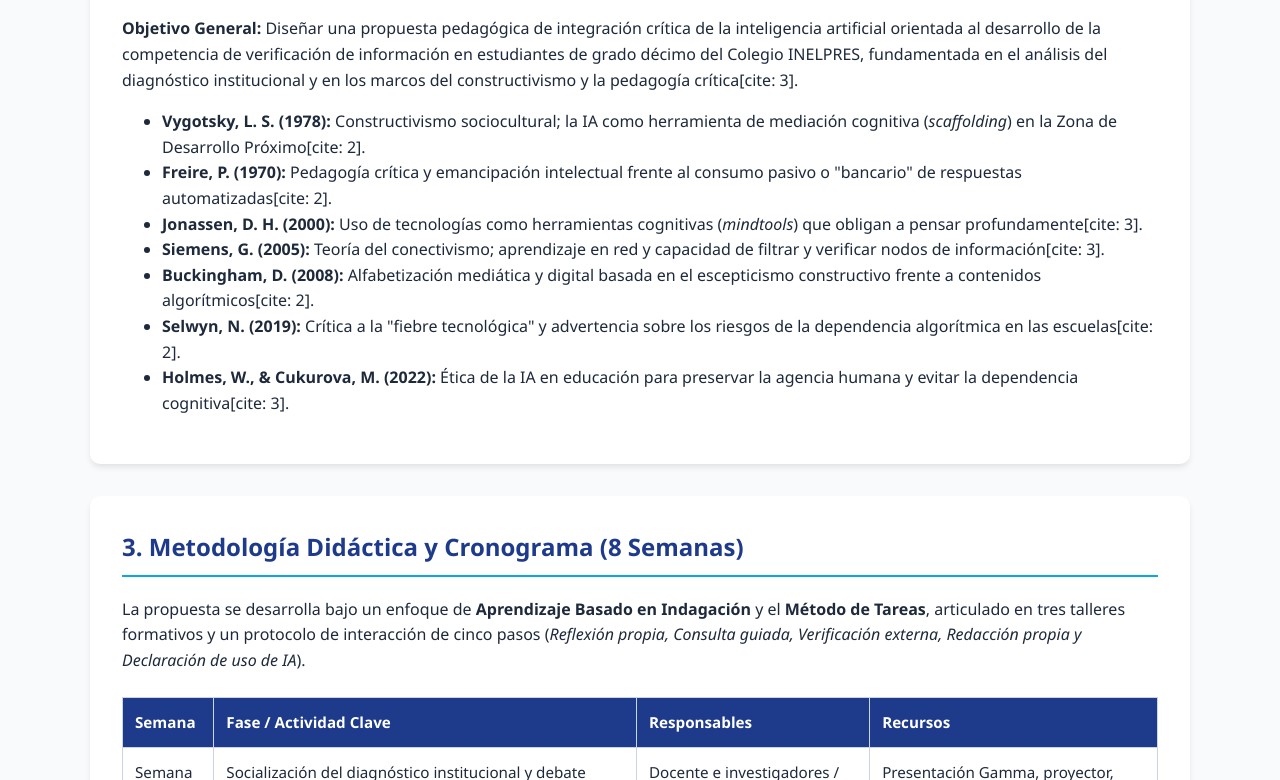
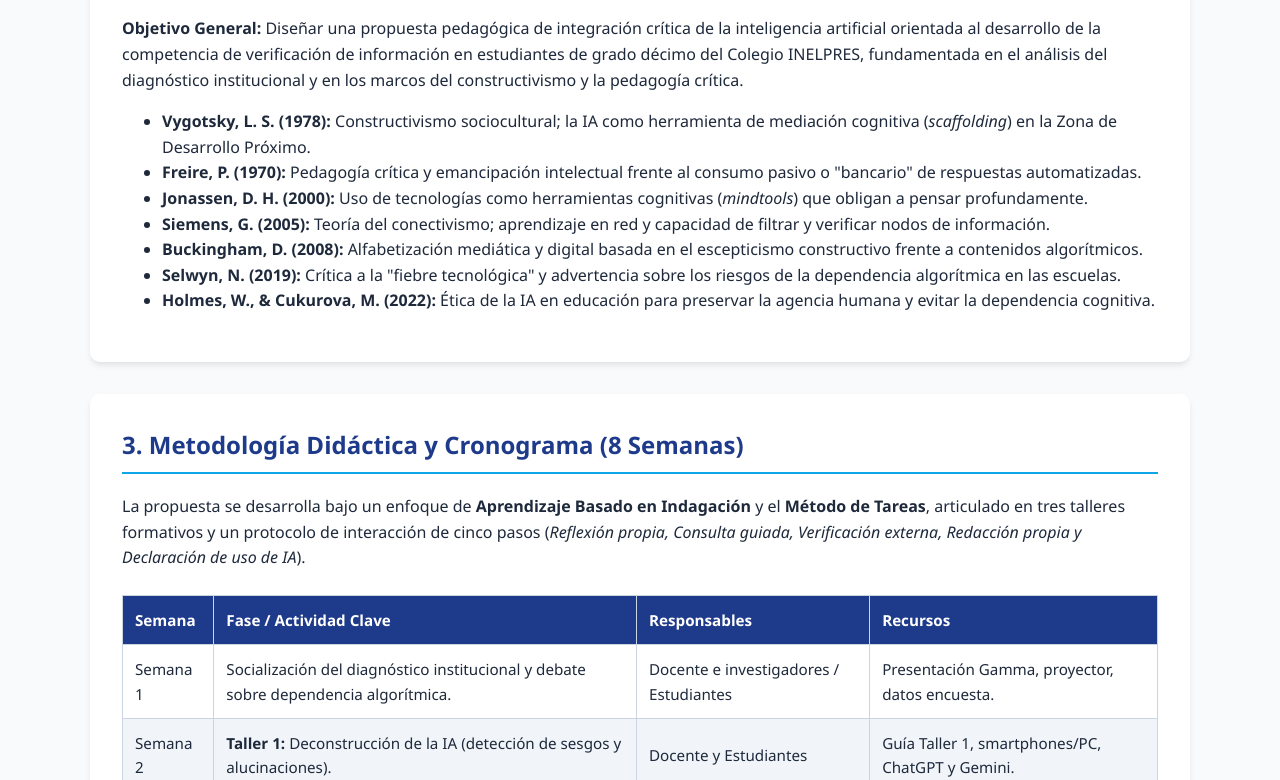
Before and after one commit to jacostamejia95-web/portafolio-ia-inelpres, a plain HTML site: page index.html in a window 1280 px wide. Shown: the part 960-1740 px from the top of the page. Drawn offline with Linux system fonts and the light colour scheme.

Commit message:
Update index.html

```diff
--- a/index.html
+++ b/index.html
@@ -150,15 +150,15 @@
 
     <section id="fundamento">
         <h2>2. Naturaleza del Proyecto y Referentes Teóricos</h2>
-        <p><strong>Objetivo General:</strong> Diseñar una propuesta pedagógica de integración crítica de la inteligencia artificial orientada al desarrollo de la competencia de verificación de información en estudiantes de grado décimo del Colegio INELPRES, fundamentada en el análisis del diagnóstico institucional y en los marcos del constructivismo y la pedagogía crítica[cite: 3].</p>
+        <p><strong>Objetivo General:</strong> Diseñar una propuesta pedagógica de integración crítica de la inteligencia artificial orientada al desarrollo de la competencia de verificación de información en estudiantes de grado décimo del Colegio INELPRES, fundamentada en el análisis del diagnóstico institucional y en los marcos del constructivismo y la pedagogía crítica.</p>
         <ul>
-            <li><strong>Vygotsky, L. S. (1978):</strong> Constructivismo sociocultural; la IA como herramienta de mediación cognitiva (<em>scaffolding</em>) en la Zona de Desarrollo Próximo[cite: 2].</li>
-            <li><strong>Freire, P. (1970):</strong> Pedagogía crítica y emancipación intelectual frente al consumo pasivo o "bancario" de respuestas automatizadas[cite: 2].</li>
-            <li><strong>Jonassen, D. H. (2000):</strong> Uso de tecnologías como herramientas cognitivas (<em>mindtools</em>) que obligan a pensar profundamente[cite: 3].</li>
-            <li><strong>Siemens, G. (2005):</strong> Teoría del conectivismo; aprendizaje en red y capacidad de filtrar y verificar nodos de información[cite: 3].</li>
-            <li><strong>Buckingham, D. (2008):</strong> Alfabetización mediática y digital basada en el escepticismo constructivo frente a contenidos algorítmicos[cite: 2].</li>
-            <li><strong>Selwyn, N. (2019):</strong> Crítica a la "fiebre tecnológica" y advertencia sobre los riesgos de la dependencia algorítmica en las escuelas[cite: 2].</li>
-            <li><strong>Holmes, W., & Cukurova, M. (2022):</strong> Ética de la IA en educación para preservar la agencia humana y evitar la dependencia cognitiva[cite: 3].</li>
+            <li><strong>Vygotsky, L. S. (1978):</strong> Constructivismo sociocultural; la IA como herramienta de mediación cognitiva (<em>scaffolding</em>) en la Zona de Desarrollo Próximo.</li>
+            <li><strong>Freire, P. (1970):</strong> Pedagogía crítica y emancipación intelectual frente al consumo pasivo o "bancario" de respuestas automatizadas.</li>
+            <li><strong>Jonassen, D. H. (2000):</strong> Uso de tecnologías como herramientas cognitivas (<em>mindtools</em>) que obligan a pensar profundamente.</li>
+            <li><strong>Siemens, G. (2005):</strong> Teoría del conectivismo; aprendizaje en red y capacidad de filtrar y verificar nodos de información.</li>
+            <li><strong>Buckingham, D. (2008):</strong> Alfabetización mediática y digital basada en el escepticismo constructivo frente a contenidos algorítmicos.</li>
+            <li><strong>Selwyn, N. (2019):</strong> Crítica a la "fiebre tecnológica" y advertencia sobre los riesgos de la dependencia algorítmica en las escuelas.</li>
+            <li><strong>Holmes, W., & Cukurova, M. (2022):</strong> Ética de la IA en educación para preservar la agencia humana y evitar la dependencia cognitiva.</li>
         </ul>
     </section>
 
@@ -225,7 +225,7 @@
                 <tr>
                     <td>04</td>
                     <td><span class="badge">Presentación</span></td>
-                    <td>Infografía: Protocolo de Verificación Crítica en 5 Pasos</td>
+                    <td>Infografía: Taller 2 Protocolo de Verificación Crítica en 5 Pasos</td>
                     <td>Canva Design</td>
                     <td><a href=https://canva.link/z8crkq1es3fbzc8 class="btn" target="_blank">Ver Recurso</a></td>
                 </tr>
@@ -239,14 +239,14 @@
                 <tr>
                     <td>06</td>
                     <td><span class="badge">Apoyo Aprendizaje</span></td>
-                    <td>Plantilla: Bitácora de Triangulación de Fuentes</td>
+                    <td>Plantilla: Taller 3 Bitácora de Triangulación de Fuentes</td>
                     <td>Google Gemini / Notion AI</td>
                     <td><a href="recurso-06.html" class="btn" target="_blank">Ver Recurso</a></td>
                 </tr>
                 <tr>
                     <td>07</td>
                     <td><span class="badge">Apoyo Aprendizaje</span></td>
-                    <td>Manual de Prompts Críticos y Fact-Checking</td>
+                    <td>Talller 4: Manual de Prompts Críticos y Fact-Checking</td>
                     <td>Perplexity AI</td>
                     <td><a href=https://www.perplexity.ai/session/e3581ded-b522-45e4-97ca-4e7ec1e9e1a0 class="btn" target="_blank">Ver Recurso</a></td>
                 </tr>
```
